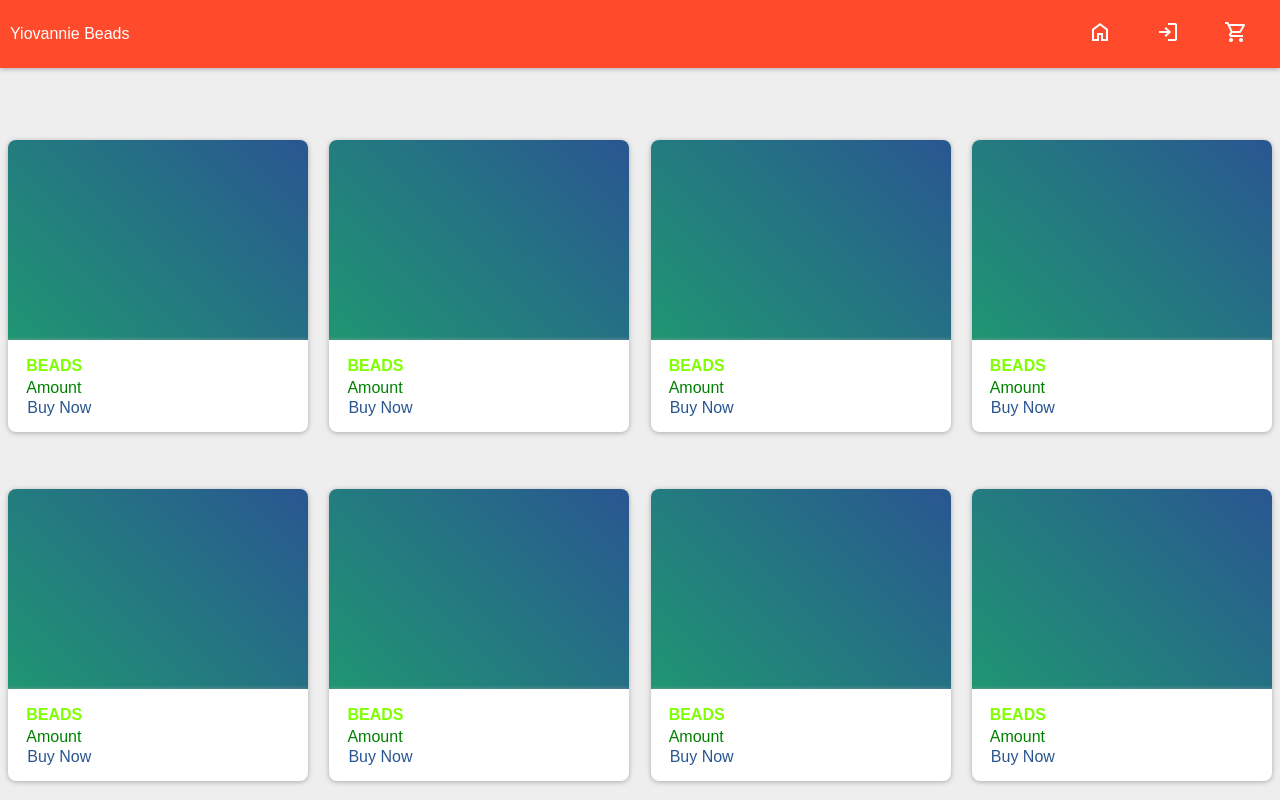
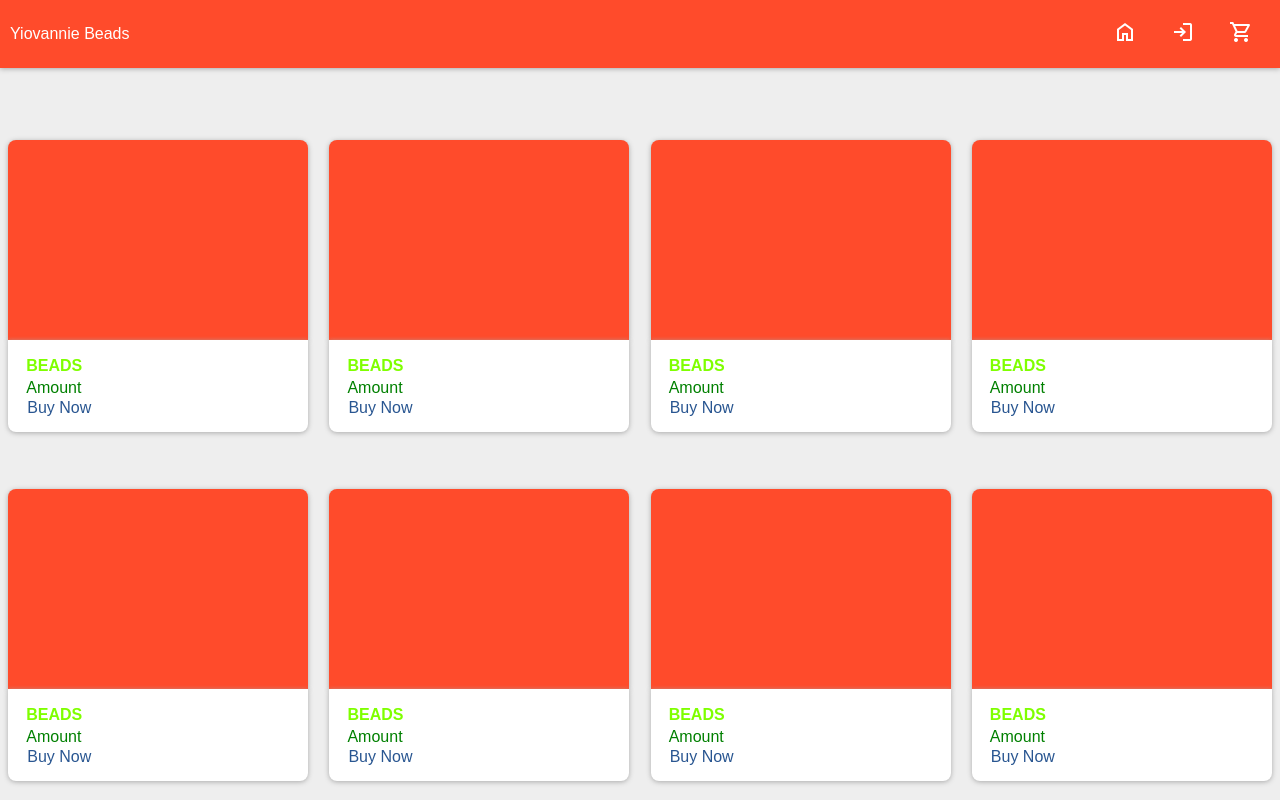
Before and after one commit to Danmasanii/Yiovannie, a plain HTML site: page index.html in a window 1280 px wide. Shown: the top 800 px of the page. Drawn offline with nearby package versions, Linux system fonts and the light colour scheme.

Commit message:
Update index.css

```diff
--- a/css/index.css
+++ b/css/index.css
@@ -17,7 +17,6 @@ body {
   justify-content: space-between;
   align-items: center;
   padding: 15px 10px;
-
   background-color: #ff4b2b;
   box-shadow: 0px 1px 0px 1px #000;
   box-shadow: 0px 1px 5px 0px rgba(170, 170, 170, 1);
@@ -36,7 +35,7 @@ ul li {
 ul li a {
   text-decoration: none;
   color: #fff;
-  padding: 5px 15px;
+  padding: 3px 10px;
   margin: auto;
   text-transform: uppercase;
 }
@@ -51,7 +50,7 @@ main {
   margin: 4.5rem auto;
   width: 300px;
   height: 200px;
-  background: linear-gradient(45deg, rgb(31, 150, 114), 50%, #295691);
+  background-color: #ff4b2b;
   border-bottom: 0;
   border-radius: 0.5rem 0.5rem 0 0;
   box-shadow: 0 2px 2px 0 #ccc;
```
